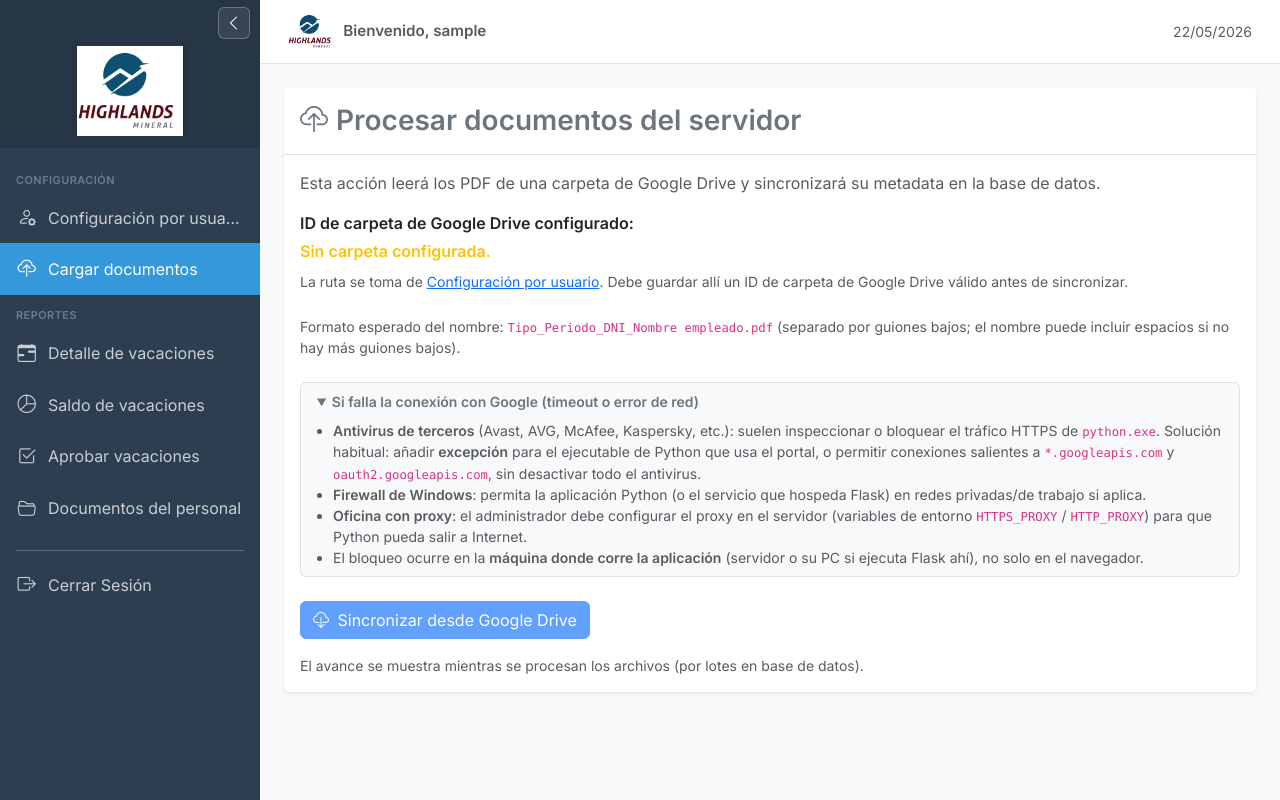
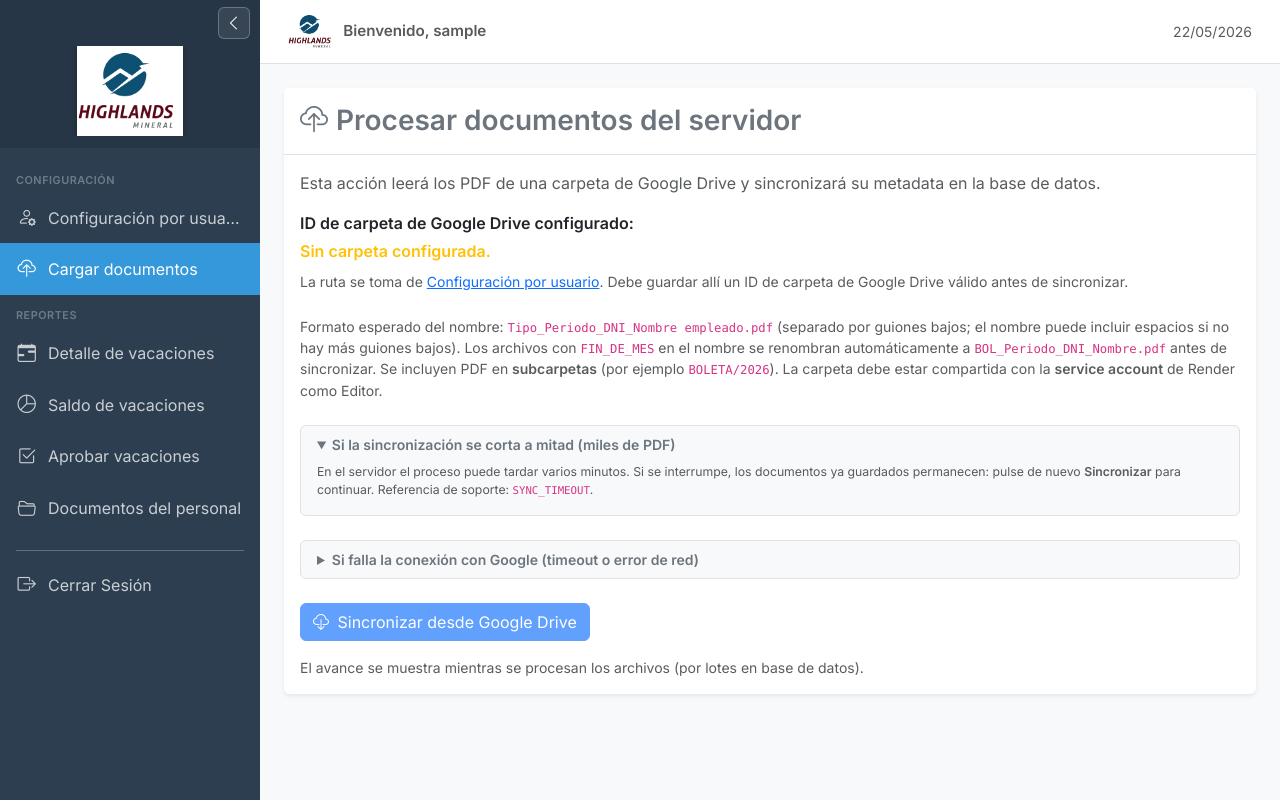
Before and after one commit to vicentehorna/PortalMinero, a Flask app: page /carga-documentos in a window 1280 px wide, after a click on "Si la sincronización se corta a mitad (miles de PDF)". Run offline with Flask 3, Linux system fonts and the light colour scheme; the visitor is signed in with stand-in values (Sample User, id 1); data that the repository does not hold is empty; some libraries are stand-ins or nearby versions.

Commit message:
Version incluye sincronizacion de boletas y demas tipos

```diff
--- a/app.py
+++ b/app.py
@@ -1274,6 +1274,37 @@ def _codigo_error_drive_para_soporte(exc):
     return 'DRIVE_TIMEOUT' if _drive_es_timeout_o_red(exc) else 'DRIVE_UNAVAILABLE'
 
 
+def _es_timeout_worker_sync(exc, depth=0):
+    """
+    True si el proceso fue abortado por tiempo (p. ej. Gunicorn WORKER TIMEOUT).
+    Suele verse como SystemError de pyodbc al cortar cursor.execute a mitad de lote.
+    """
+    if depth > 8 or exc is None:
+        return False
+    if isinstance(exc, SystemError):
+        return True
+    msg = str(exc).lower()
+    if 'worker timeout' in msg or 'handle_abort' in msg:
+        return True
+    return _es_timeout_worker_sync(getattr(exc, '__cause__', None), depth + 1)
+
+
+def _codigo_error_sync_carga(exc):
+    if _es_timeout_worker_sync(exc):
+        return 'SYNC_TIMEOUT'
+    return _codigo_error_drive_para_soporte(exc)
+
+
+def _mensaje_error_sync_carga(exc):
+    if _es_timeout_worker_sync(exc):
+        return (
+            'La sincronización tardó más de lo permitido en el servidor y se interrumpió. '
+            'Los documentos ya procesados quedaron guardados: pulse de nuevo «Sincronizar desde Google Drive» '
+            'para continuar con el resto. Si el fallo se repite en el mismo punto, contacte a soporte o al área de sistemas.'
+        )
+    return _mensaje_error_drive_para_usuario(exc)
+
+
 def _mensaje_error_drive_para_usuario(exc):
     """
     Texto para quien usa la web: no menciona Python, firewalls ni variables de entorno.
@@ -1326,38 +1357,115 @@ def _descarga_personal_es_fetch():
     return request.headers.get('X-Fetch-Descarga') == '1'
 
 
-def _listar_archivos_pdf_drive(folder_id):
-    """
-    Lista PDF de una carpeta de Google Drive y retorna [{'name', 'id'}, ...].
-    Errores de credenciales, JSON o API se encapsulan en RuntimeError con mensaje claro.
-    """
+def _meta_carpeta_drive(folder_id):
+    """Metadatos de carpeta Drive (acceso service account). None si no se puede leer."""
     try:
         service = _build_drive_service()
-        q = (
-            f"'{folder_id}' in parents and "
-            "mimeType='application/pdf' and trashed=false"
-        )
+        return service.files().get(
+            fileId=str(folder_id or '').strip(),
+            fields='id,name,mimeType,driveId',
+            supportsAllDrives=True,
+        ).execute()
+    except Exception as e:
+        logging.warning('Drive: no se pudo leer carpeta %s: %s', folder_id, e)
+        return None
+
+
+def _listar_archivos_pdf_drive(folder_id, incluir_subcarpetas=True):
+    """
+    Lista PDF en una carpeta de Google Drive (y subcarpetas si incluir_subcarpetas).
+    Retorna [{'name', 'id'}, ...]. Usa supportsAllDrives para carpetas compartidas / unidades compartidas.
+    """
+    fid_raiz = str(folder_id or '').strip()
+    if not fid_raiz:
+        return []
+    mime_pdf = 'application/pdf'
+    mime_folder = 'application/vnd.google-apps.folder'
+    try:
+        service = _build_drive_service()
         archivos = []
-        page_token = None
-        while True:
-            resp = service.files().list(
-                q=q,
-                spaces='drive',
-                fields='nextPageToken, files(id, name)',
-                pageSize=1000,
-                orderBy='name',
-                pageToken=page_token,
-            ).execute()
-            archivos.extend(resp.get('files', []))
-            page_token = resp.get('nextPageToken')
-            if not page_token:
-                break
+        pendientes = [fid_raiz]
+        visitadas = set()
+
+        while pendientes:
+            fid = pendientes.pop(0)
+            if fid in visitadas:
+                continue
+            visitadas.add(fid)
+            page_token = None
+            while True:
+                q = f"'{fid}' in parents and trashed=false"
+                resp = service.files().list(
+                    q=q,
+                    corpora='allDrives',
+                    supportsAllDrives=True,
+                    includeItemsFromAllDrives=True,
+                    fields='nextPageToken, files(id, name, mimeType)',
+                    pageSize=1000,
+                    pageToken=page_token,
+                ).execute()
+                for f in resp.get('files') or []:
+                    mime = str(f.get('mimeType') or '')
+                    if mime == mime_pdf:
+                        archivos.append({
+                            'id': f.get('id'),
+                            'name': f.get('name'),
+                        })
+                    elif incluir_subcarpetas and mime == mime_folder:
+                        sub_id = str(f.get('id') or '').strip()
+                        if sub_id:
+                            pendientes.append(sub_id)
+                page_token = resp.get('nextPageToken')
+                if not page_token:
+                    break
+
+        logging.info(
+            'Drive list: folder_id=%s subcarpetas=%s carpetas_visitadas=%s pdfs=%s',
+            fid_raiz,
+            incluir_subcarpetas,
+            len(visitadas),
+            len(archivos),
+        )
+        print(
+            f'[Drive sync] folder_id={fid_raiz!r} pdfs_encontrados={len(archivos)} '
+            f'subcarpetas={incluir_subcarpetas}',
+            flush=True,
+        )
         return archivos
     except RuntimeError:
         raise
     except Exception as e:
-        logging.exception('_listar_archivos_pdf_drive')
+        logging.exception('_listar_archivos_pdf_drive folder_id=%s', fid_raiz)
         raise _runtime_error_google_api(e) from e
+
+
+def _mensaje_sync_sin_pdfs_drive(folder_id, stats, rename_stats):
+    """Texto de ayuda cuando la sincronización no encontró o procesó PDF."""
+    meta = _meta_carpeta_drive(folder_id)
+    nombre_carpeta = (meta or {}).get('name') if meta else None
+    partes = [
+        f'No se sincronizó ningún PDF. Carpeta configurada (ID): {folder_id}.',
+    ]
+    if nombre_carpeta:
+        partes.append(f'Nombre en Drive: {nombre_carpeta}.')
+    if meta and meta.get('driveId'):
+        partes.append('(Unidad compartida detectada.)')
+    partes.append(
+        'Revise: (1) compartir la carpeta BOLETA (y subcarpetas como 2026) con la service account '
+        'portal-minero-drive-access@… como Editor; (2) usar el ID de la carpeta donde están los PDF '
+        '(o una carpeta padre: ahora también se buscan PDF en subcarpetas); '
+        '(3) credenciales GOOGLE_DRIVE_CREDENTIALS_JSON en Render.'
+    )
+    if stats.get('omitidos_formato'):
+        partes.append(
+            f"Archivos con formato no válido: {stats.get('omitidos_formato')}."
+        )
+    if rename_stats.get('detectados'):
+        partes.append(
+            f"FIN_DE_MES detectados: {rename_stats.get('detectados')}, "
+            f"renombrados: {rename_stats.get('renombrados')}."
+        )
+    return ' '.join(partes)
 
 
 def _normalizar_nombre_boleta_fin_de_mes(nombre_archivo):
@@ -1788,7 +1896,7 @@ def procesar_carga_servidor():
         stats = sincronizar_metadata_drive(archivos_drive)
         ok_sp, msg_sp = ejecutar_sp_updatecompany_documentos_boletas()
 
-        flash(
+        resumen = (
             f'Sincronización finalizada. PDF en Drive: {len(archivos_drive)}. '
             f'Renombrados FIN_DE_MES→BOL: {rename_stats.get("renombrados", 0)} '
             f'(detectados: {rename_stats.get("detectados", 0)}, '
@@ -1796,9 +1904,14 @@ def procesar_carga_servidor():
             f'Procesados: {stats.get("procesados", 0)}. '
             f'Sincronizados (insert/update): {stats.get("ok", 0)}. '
             f'Omitidos por formato: {stats.get("omitidos_formato", 0)}. '
-            f'Sin ID de Drive: {stats.get("sin_id", 0)}.',
-            'success',
-        )
+            f'Sin ID de Drive: {stats.get("sin_id", 0)}.'
+        )
+        flash(resumen, 'success' if stats.get('ok') else 'warning')
+        if not stats.get('ok'):
+            flash(
+                _mensaje_sync_sin_pdfs_drive(folder_id, stats, rename_stats),
+                'warning',
+            )
         if ok_sp:
             flash(msg_sp, 'success')
         else:
@@ -1810,7 +1923,7 @@ def procesar_carga_servidor():
     return redirect(url_for('carga_documentos'))
 
 
-CARGA_DOCUMENTOS_BATCH_SYNC = 25
+CARGA_DOCUMENTOS_BATCH_SYNC = 50
 
 
 @app.route('/api/carga-documentos/sincronizar', methods=['POST'])
@@ -1877,20 +1990,20 @@ def api_carga_documentos_sincronizar():
                 conn = None
 
             ok_sp, msg_sp = ejecutar_sp_updatecompany_documentos_boletas()
-            yield (
-                json.dumps(
-                    {
-                        'type': 'done',
-                        'total': total,
-                        'stats': dict(cum),
-                        'rename': rename_stats,
-                        'sp_ok': ok_sp,
-                        'sp_msg': msg_sp,
-                    },
-                    ensure_ascii=False,
+            done_payload = {
+                'type': 'done',
+                'total': total,
+                'stats': dict(cum),
+                'rename': rename_stats,
+                'folder_id': folder_id,
+                'sp_ok': ok_sp,
+                'sp_msg': msg_sp,
+            }
+            if not cum.get('ok'):
+                done_payload['hint'] = _mensaje_sync_sin_pdfs_drive(
+                    folder_id, cum, rename_stats
                 )
-                + '\n'
-            )
+            yield json.dumps(done_payload, ensure_ascii=False) + '\n'
         except Exception as e:
             logging.exception('api_carga_documentos_sincronizar')
             if conn:
@@ -1902,8 +2015,8 @@ def api_carga_documentos_sincronizar():
                 json.dumps(
                     {
                         'type': 'error',
-                        'message': _mensaje_error_drive_para_usuario(e),
-                        'code': _codigo_error_drive_para_soporte(e),
+                        'message': _mensaje_error_sync_carga(e),
+                        'code': _codigo_error_sync_carga(e),
                     },
                     ensure_ascii=False,
                 )
--- a/render.yaml
+++ b/render.yaml
@@ -20,3 +20,5 @@ services:
         value: "1"
       - key: WEB_CONCURRENCY
         value: "1"
+      - key: GUNICORN_TIMEOUT
+        value: "900"
--- a/templates/carga_documentos.html
+++ b/templates/carga_documentos.html
@@ -31,7 +31,18 @@
         <p class="small text-muted mb-4">
             Formato esperado del nombre: <code>Tipo_Periodo_DNI_Nombre empleado.pdf</code>
             (separado por guiones bajos; el nombre puede incluir espacios si no hay más guiones bajos).
+            Los archivos con <code>FIN_DE_MES</code> en el nombre se renombran automáticamente a
+            <code>BOL_Periodo_DNI_Nombre.pdf</code> antes de sincronizar.
+            Se incluyen PDF en <strong>subcarpetas</strong> (por ejemplo <code>BOLETA/2026</code>).
+            La carpeta debe estar compartida con la <strong>service account</strong> de Render como Editor.
         </p>
+        <details class="small border rounded px-3 py-2 mb-4 bg-light">
+            <summary class="fw-semibold text-secondary cursor-pointer">Si la sincronización se corta a mitad (miles de PDF)</summary>
+            <p class="mb-2 mt-2 text-muted small">
+                En el servidor el proceso puede tardar varios minutos. Si se interrumpe, los documentos ya guardados permanecen:
+                pulse de nuevo <strong>Sincronizar</strong> para continuar. Referencia de soporte: <code>SYNC_TIMEOUT</code>.
+            </p>
+        </details>
         <details class="small border rounded px-3 py-2 mb-4 bg-light">
             <summary class="fw-semibold text-secondary cursor-pointer">Si falla la conexión con Google (timeout o error de red)</summary>
             <ul class="mb-0 mt-2 ps-3 text-muted">
@@ -83,8 +94,19 @@
     const alertBox = document.getElementById('syncResultAlert');
     if (!btn || !btn.dataset.syncUrl) return;
 
+    function escapeHtml(s) {
+        return String(s || '')
+            .replace(/&/g, '&amp;')
+            .replace(/</g, '&lt;')
+            .replace(/"/g, '&quot;');
+    }
+
     function setAlert(kind, html) {
-        alertBox.className = 'alert mb-3 ' + (kind === 'success' ? 'alert-success' : kind === 'danger' ? 'alert-danger' : 'alert-info');
+        const cls = kind === 'success' ? 'alert-success'
+            : kind === 'danger' ? 'alert-danger'
+            : kind === 'warning' ? 'alert-warning'
+            : 'alert-info';
+        alertBox.className = 'alert mb-3 ' + cls;
         alertBox.innerHTML = html;
         alertBox.classList.remove('d-none');
     }
@@ -143,8 +165,12 @@
                 msg += ' Renombrados FIN_DE_MES→BOL: ' + (ren.renombrados || 0) +
                     ' (detectados: ' + ren.detectados + ', fallidos en Drive: ' + (ren.fallidos || 0) + ').';
             }
+            const alertType = (s.ok || 0) > 0 ? 'success' : 'warning';
+            if (ev.hint) {
+                msg += '<br><small class="text-muted">' + escapeHtml(ev.hint) + '</small>';
+            }
             if (ev.sp_ok) {
-                setAlert('success', msg + '<br><small>' + (ev.sp_msg || '') + '</small>');
+                setAlert(alertType, msg + '<br><small>' + (ev.sp_msg || '') + '</small>');
             } else {
                 setAlert('danger', msg + '<br><small class="text-danger">' + (ev.sp_msg || '') + '</small>');
             }
```
Also changed, not shown: 1 other file.
